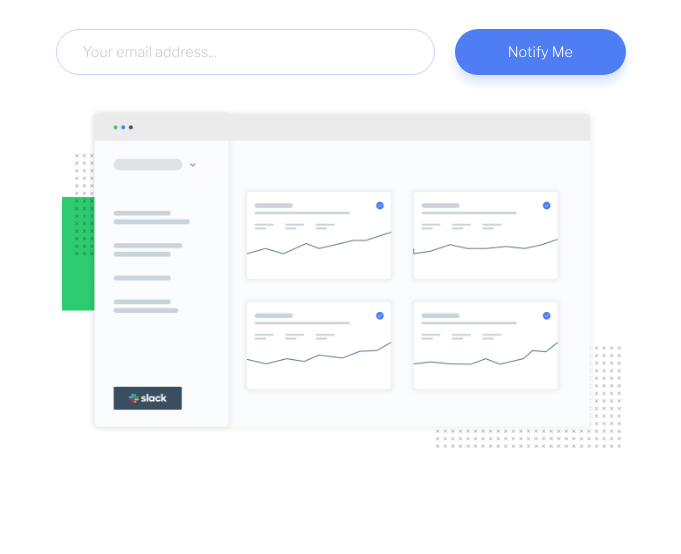
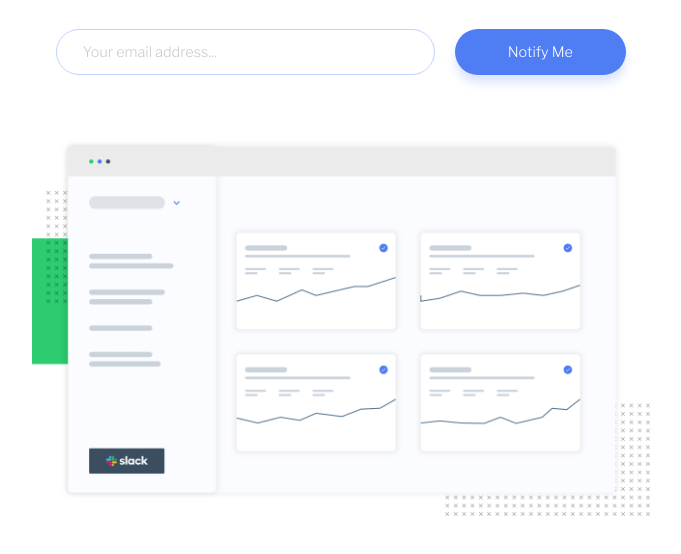
Before and after one commit to AlexGanderton/ping-coming-soon, a plain HTML site: page index.html in a window 1280 px wide. Shown: the part 225-779 px from the top of the page, without its empty margins (299-980 px from the left). Drawn offline with nearby package versions, Linux system fonts and the light colour scheme.

Commit message:
Version 1.01

```diff
--- a/style.scss
+++ b/style.scss
@@ -88,7 +88,7 @@ form {
   }
 
   button:hover {
-      opacity: 0.8;
+    opacity: 0.8;
   }
 }
 
@@ -145,6 +145,7 @@ span {
   .container {
     margin: auto;
     max-width: 650px;
+    min-height: 100%;
   }
 
   .logo {
@@ -198,6 +199,7 @@ span {
   }
 
   .dash-img {
-    width: 86%;
+    margin-top: 4rem;
+    width: 95%;
   }
 }
```
Also changed, not shown: style.css, 2 other files.
